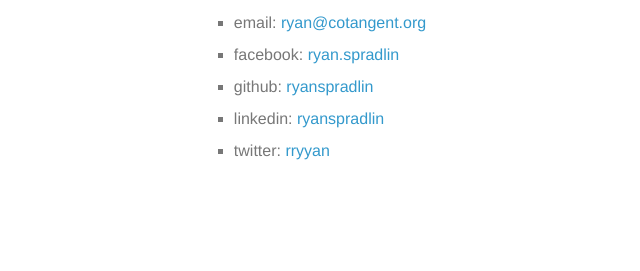
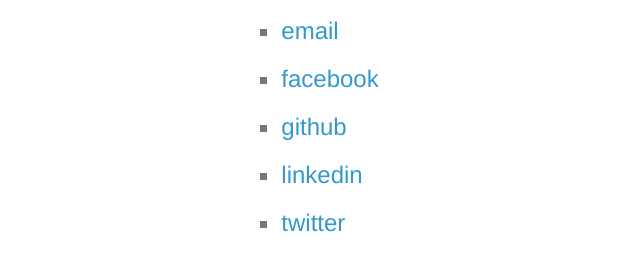
Before and after one commit to ryanspradlin/ryanspradlin.github.io, a plain HTML site: page index.html in a window 1280 px wide. Shown: the part 127-398 px from the top of the page, without its empty margins (319-959 px from the left). Drawn offline with Linux system fonts and the light colour scheme.

Commit message:
Simplify link text.

```diff
--- a/index.html
+++ b/index.html
@@ -11,7 +11,7 @@
       }
       body {
         color: #777;
-        font: 400 16px/2 "Avenir Next", "Avenir", Helvetica, Arial, sans-serif;
+        font: 400 24px/2 "Avenir Next", "Avenir", Helvetica, Arial, sans-serif;
         text-align: center;
         text-transform: lowercase;
       }
@@ -43,11 +43,11 @@
     <div class="wrapper">
       <h1>Ryan Spradlin</h1>
       <ul>
-        <li>Email: <a href="mailto:ryan@cotangent.org">ryan@cotangent.org</a></li>
-        <li>Facebook: <a href="https://facebook.com/ryan.spradlin">ryan.spradlin</a></li>
-        <li>GitHub: <a href="https://github.com/ryanspradlin">ryanspradlin</a></li>
-        <li>LinkedIn: <a href="https://linkedin.com/in/ryanspradlin">ryanspradlin</a></li>
-        <li>Twitter: <a href="https://twitter.com/rryyan">rryyan</a></li>
+        <li><a href="mailto:ryan@cotangent.org">Email</a></li>
+        <li><a href="https://facebook.com/ryan.spradlin">Facebook</a></li>
+        <li><a href="https://github.com/ryanspradlin">GitHub</a></li>
+        <li><a href="https://linkedin.com/in/ryanspradlin">LinkedIn</a></li>
+        <li><a href="https://twitter.com/rryyan">Twitter</a></li>
       </ul>
     </div>
     <script>
```
